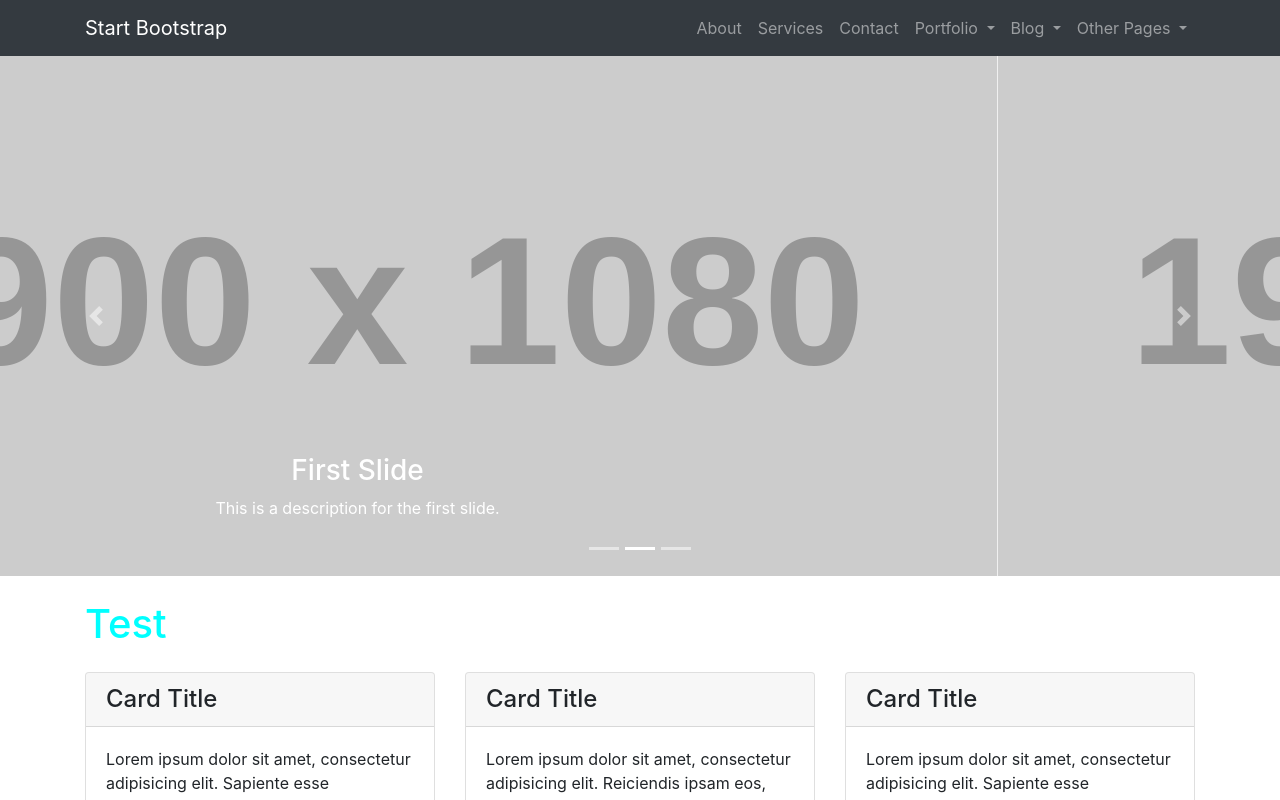
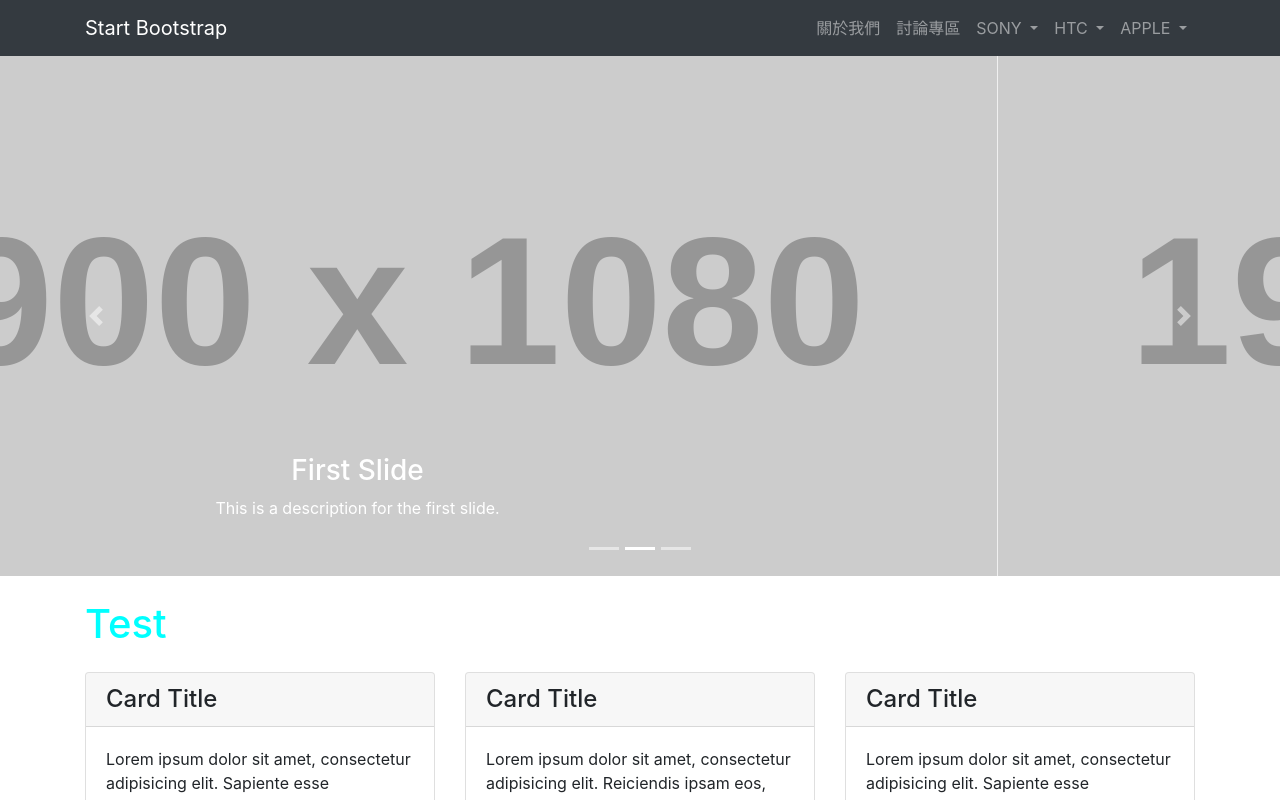
Before and after one commit to clut10537/git-Demo, a website: page index.html in a window 1280 px wide. Shown: the top 800 px of the page. Drawn offline with Linux system fonts and the light colour scheme; placeholder pictures from the web are drawn by us.

Commit message:
修改首頁上方顯示區

```diff
--- a/index.html
+++ b/index.html
@@ -30,17 +30,14 @@
         <div class="collapse navbar-collapse" id="navbarResponsive">
           <ul class="navbar-nav ml-auto">
             <li class="nav-item">
-              <a class="nav-link" href="about.html">About</a>
+              <a class="nav-link" href="about.html">關於我們</a>
             </li>
             <li class="nav-item">
-              <a class="nav-link" href="services.html">Services</a>
-            </li>
-            <li class="nav-item">
-              <a class="nav-link" href="contact.html">Contact</a>
+              <a class="nav-link" href="services.html">討論專區</a>
             </li>
             <li class="nav-item dropdown">
               <a class="nav-link dropdown-toggle" href="#" id="navbarDropdownPortfolio" data-toggle="dropdown" aria-haspopup="true" aria-expanded="false">
-                Portfolio
+                SONY
               </a>
               <div class="dropdown-menu dropdown-menu-right" aria-labelledby="navbarDropdownPortfolio">
                 <a class="dropdown-item" href="portfolio-1-col.html">1 Column Portfolio</a>
@@ -52,7 +49,7 @@
             </li>
             <li class="nav-item dropdown">
               <a class="nav-link dropdown-toggle" href="#" id="navbarDropdownBlog" data-toggle="dropdown" aria-haspopup="true" aria-expanded="false">
-                Blog
+                HTC
               </a>
               <div class="dropdown-menu dropdown-menu-right" aria-labelledby="navbarDropdownBlog">
                 <a class="dropdown-item" href="blog-home-1.html">Blog Home 1</a>
@@ -62,7 +59,7 @@
             </li>
             <li class="nav-item dropdown">
               <a class="nav-link dropdown-toggle" href="#" id="navbarDropdownBlog" data-toggle="dropdown" aria-haspopup="true" aria-expanded="false">
-                Other Pages
+                APPLE
               </a>
               <div class="dropdown-menu dropdown-menu-right" aria-labelledby="navbarDropdownBlog">
                 <a class="dropdown-item" href="full-width.html">Full Width Page</a>
```
